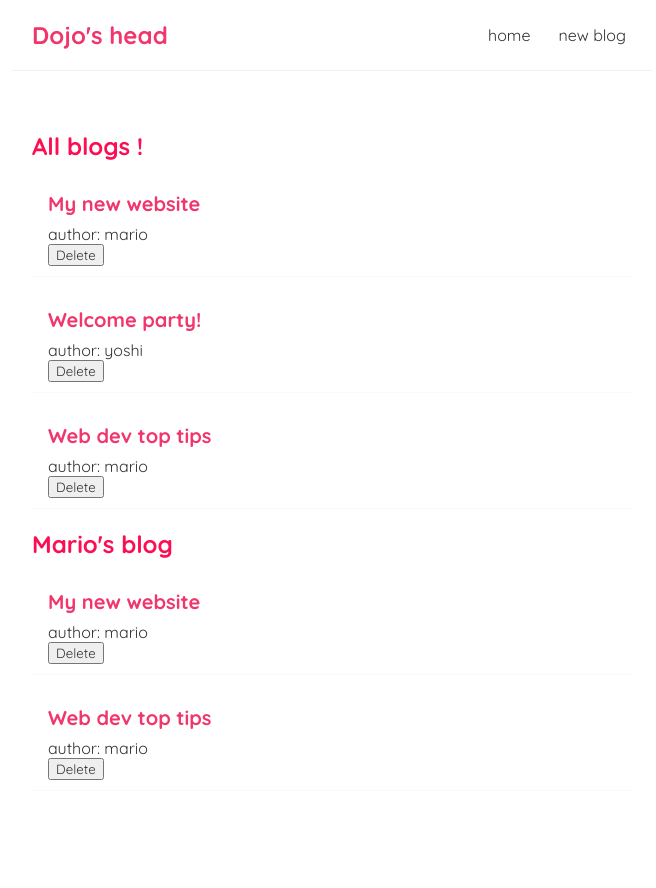
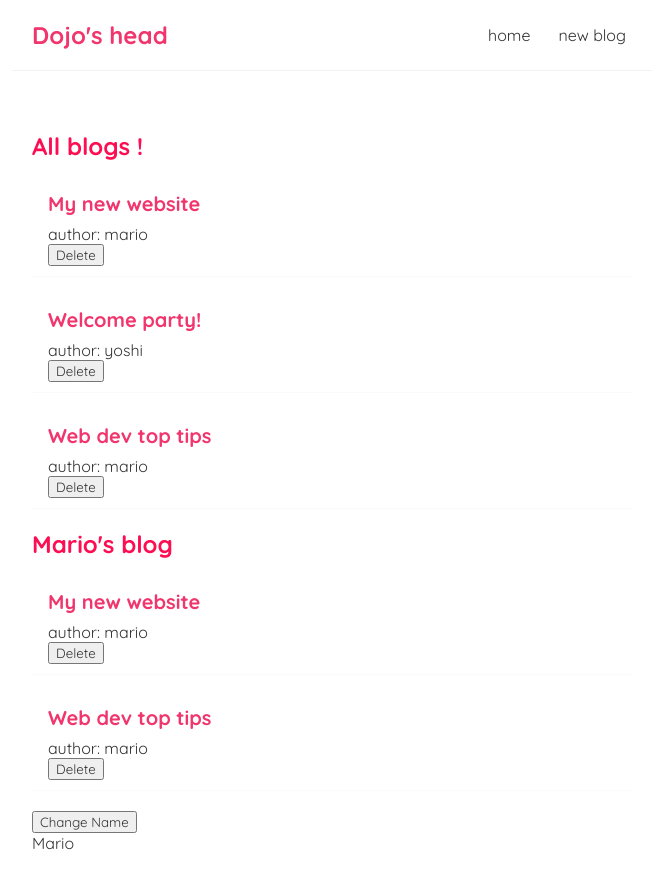
Before and after one commit to DeVal-X/dojo, a React (Create React App) app: page / in a window 1280 px wide. Shown: the top 888 px of the page, without its empty margins (308-964 px from the left). Built offline with nearby package versions, Linux system fonts and the light colour scheme.

Commit message:
introduced useEffect and dependencies

```diff
--- a/src/Home.js
+++ b/src/Home.js
@@ -8,6 +8,8 @@
     { title: 'Web dev top tips', body: 'lorem ipsum...', author: 'mario', id: 3 }
   ]);
 
+  const [name, setName] = useState ("Mario")
+
   const handleDelete = (id) =>{
     const newBlogs = blogs.filter(blogs => blogs.id !== id);
     setBlogs(newBlogs);
@@ -15,13 +17,15 @@
 
   useEffect(() => {
     console.log("use Effect");
-    console.log(blogs);
-  });
+    console.log(name)
+  }, [name]);
 
   return (
   <div className="home">
     < BlogList blogs={blogs} title="All blogs !" handleDelete={handleDelete}/>
     < BlogList blogs={blogs.filter((blogs) => blogs.author === 'mario')} title="Mario's blog" handleDelete={handleDelete}/>
+    <button onClick={() => {setName("luigi")}}>Change Name</button>
+    <p>{name}</p>
   </div>
   );
 }
```
